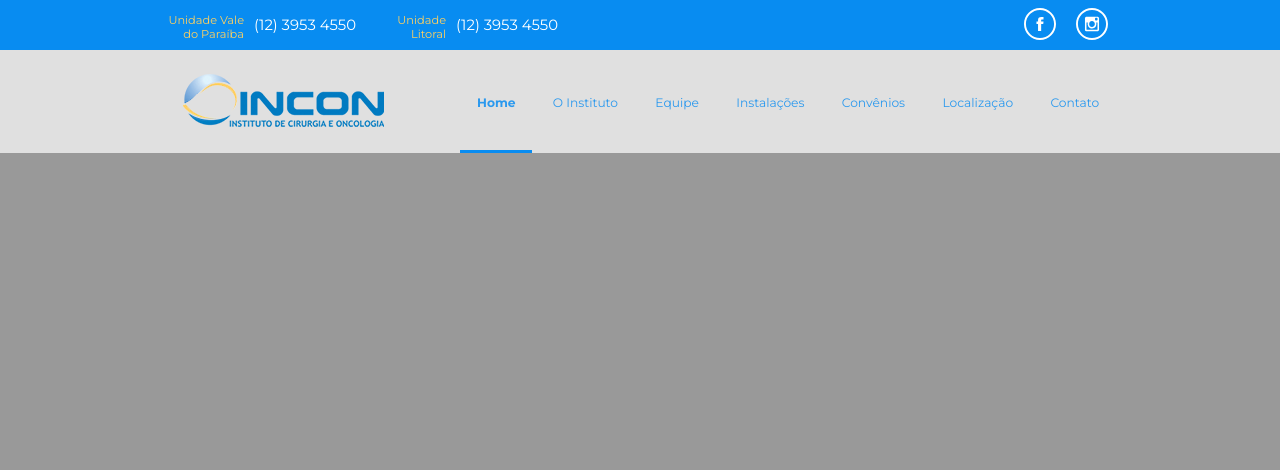
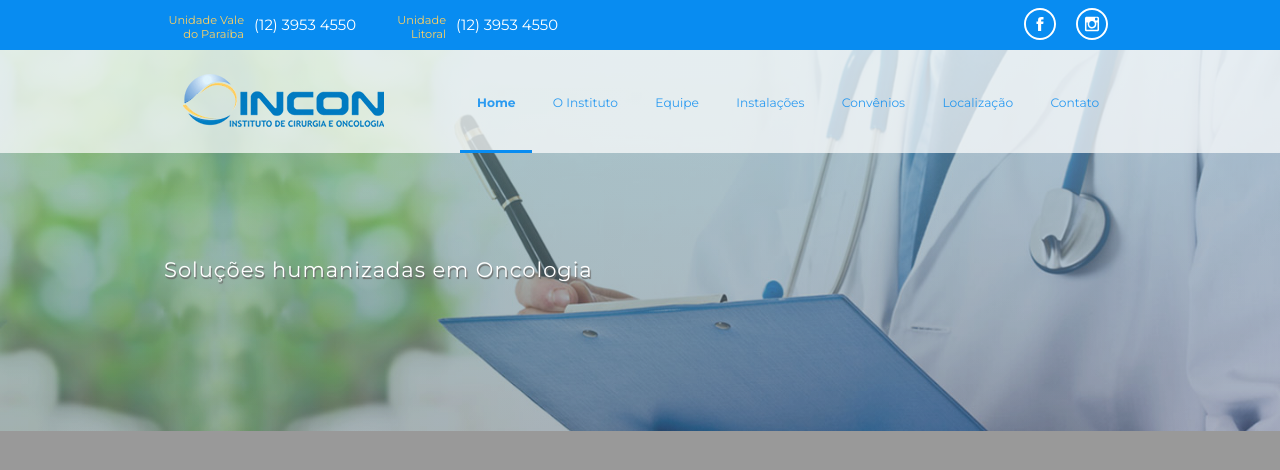
Before and after one commit to luizfelipejr/incon-html, a website: page public/index.html in a window 1280 px wide. Drawn offline with Linux system fonts and the light colour scheme.

Commit message:
create main banner

```diff
--- a/assets/sass/modules/_main-banner.scss
+++ b/assets/sass/modules/_main-banner.scss
@@ -0,0 +1,61 @@
+.main-banner-image-gradient {
+  $image-gradient-color-top: red;
+  $transparency-top: 0.9;
+  $image-gradient-color-bottom: white;
+  $transparency-bottom: 0.6;
+  $vertical-angle: 0;
+  $image-gradient-color-left: teal;
+  $transparency-left: 0.8;
+  $image-gradient-color-right: #3f8bd4;
+  $transparency-right: 0.8;
+  $horizontal-angle: 90deg;
+
+  line-height: 0;
+  position: relative;
+  width: 100%;
+  height: 100%;
+
+  img {
+    height: auto;
+    left: 0;
+    position: relative;
+    top: 0;
+    width: 100%;
+  }
+
+  .message-wrapper {
+    @include clearfix;
+    @include outer-container;
+  }
+  .message {
+    // @include transform(translate(-50%, -50%));
+    // left: 50%;
+    top: 50%;
+    margin: auto;
+    position: absolute;
+    text-align: center;
+    z-index: 999;
+
+    h2 {
+      font-weight: 400;
+      letter-spacing: 1px;
+      color: white;
+      text-shadow:  1px 1.75px 1px #6b6c6b;
+      line-height: 1.5em;
+      padding: 1em 2em 1em 0;
+      position: relative;
+    }
+  }
+
+  .overlay {
+    @include linear-gradient($vertical-angle, transparentize($image-gradient-color-top, $transparency-top), transparentize($image-gradient-color-bottom, $transparency-bottom));
+    display: block;
+    @include position(absolute, 0px 0px 0px 0px);
+    &:after {
+      @include linear-gradient($horizontal-angle, transparentize($image-gradient-color-left, $transparency-left), transparentize($image-gradient-color-right, $transparency-right));
+      @include position(absolute, 0px 0px 0px 0px);
+      content: '';
+      display: block;
+    }
+  }
+}
--- a/public/index.html
+++ b/public/index.html
@@ -59,6 +59,18 @@
       </div>
     </header>
 
+    <section class="main-banner">
+      <div class="main-banner-image-gradient">
+        <img src="img/banner/banner-01.jpg" alt="Soluções humanizadas em Oncologia">
+        <div class="overlay"></div>
+        <div class="message-wrapper">
+          <div class="message">
+            <h2>Soluções humanizadas em Oncologia</h2>
+          </div>
+        </div>
+      </div>
+    </section>
+
 
 
     <footer>
```
Also changed, not shown: public/css/styles.css, 1 other file.
